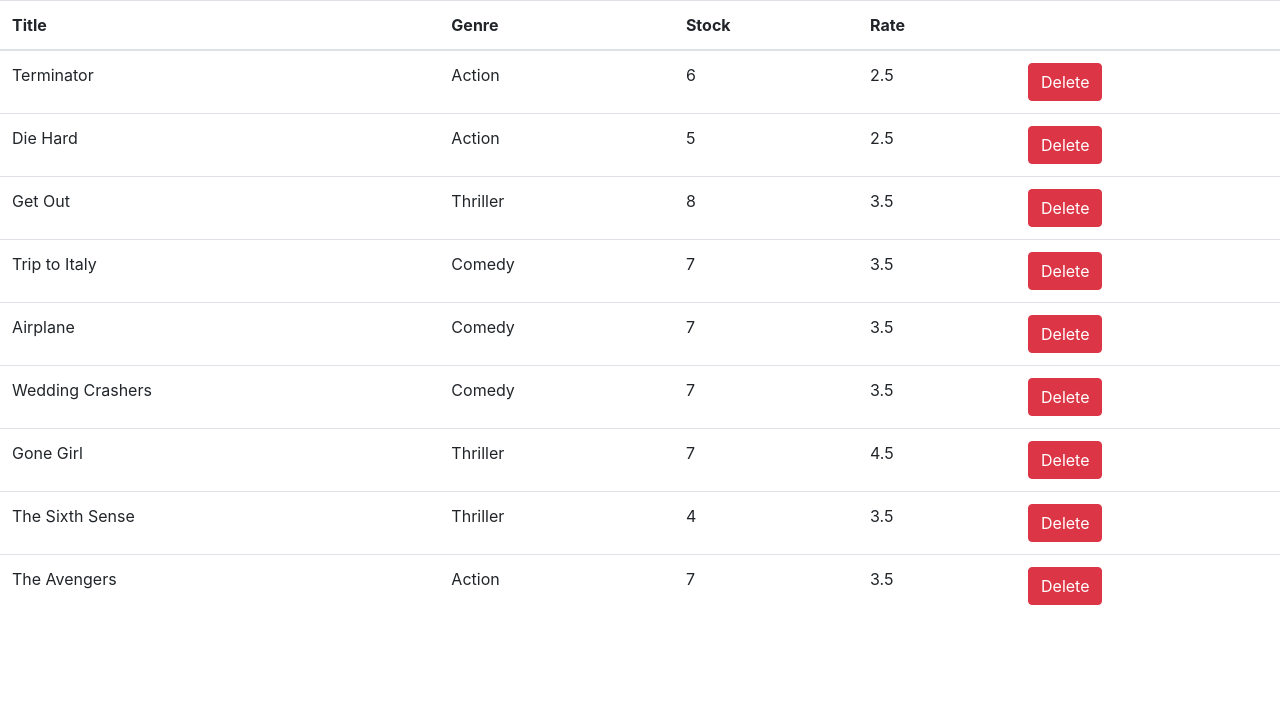
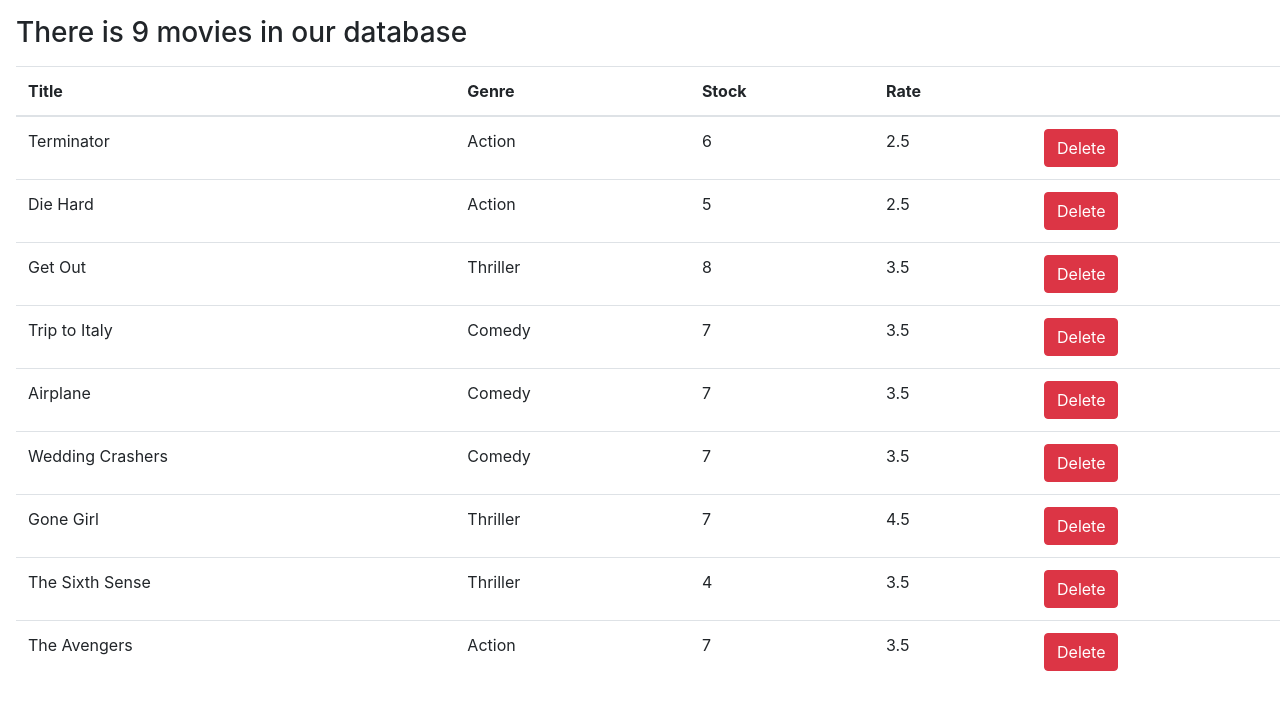
Before and after one commit to ahmadhori/react-movies-list, a React (Create React App) app: page / in a window 1280 px wide. Shown: the top 710 px of the page. Built offline with nearby package versions, Linux system fonts and the light colour scheme.

Commit message:
conditional rendering

```diff
--- a/src/components/Movies.jsx
+++ b/src/components/Movies.jsx
@@ -1,4 +1,4 @@
-import React, { Component } from "react";
+import React, { Fragment, Component } from "react";
 import { getMovies } from "../services/fakeMovieService";
 import { genres } from "../services/fakeGenreService";
 class Movies extends Component {
@@ -6,8 +6,7 @@ class Movies extends Component {
     constructor(props) {
         super(props);
         this.state = {
-      data: getMovies(),
-      genres: genres
+            data: getMovies()
         };
     }
 
@@ -22,7 +21,9 @@ class Movies extends Component {
 
     render() {
         return (
-      <table className="table">
+            <React.Fragment>
+                {this.renderHeader()}
+                <table className="table m-3">
                     <thead>
                         <tr>
                             <th scope="col">Title</th>
@@ -40,10 +41,7 @@ class Movies extends Component {
                                 <td>{x.numberInStock}</td>
                                 <td>{x.dailyRentalRate}</td>
                                 <td>
-                <button
-                  className="btn btn-danger"
-                  onClick={() => this.handleClick(x._id)}
-                >
+                                    <button className="btn btn-danger" onClick={() => this.handleClick(x._id)}>
                                         Delete
                                     </button>
                                 </td>
@@ -51,12 +49,21 @@ class Movies extends Component {
                         ))}
                     </tbody>
                 </table>
+            </React.Fragment>
         );
     }
 
     componentDidMount = () => {
         console.log(this.state);
     };
+
+    renderHeader() {
+        if (this.state.data.length === 0) {
+            return <h3 className="m-3">There is no movies in our database</h3>;
+        } else {
+            return <h3 className="m-3">There is {this.state.data.length} movies in our database</h3>;
+        }
+    }
 }
 
 export default Movies;
```
Lines whose indentation alone changed are shown as unchanged.
